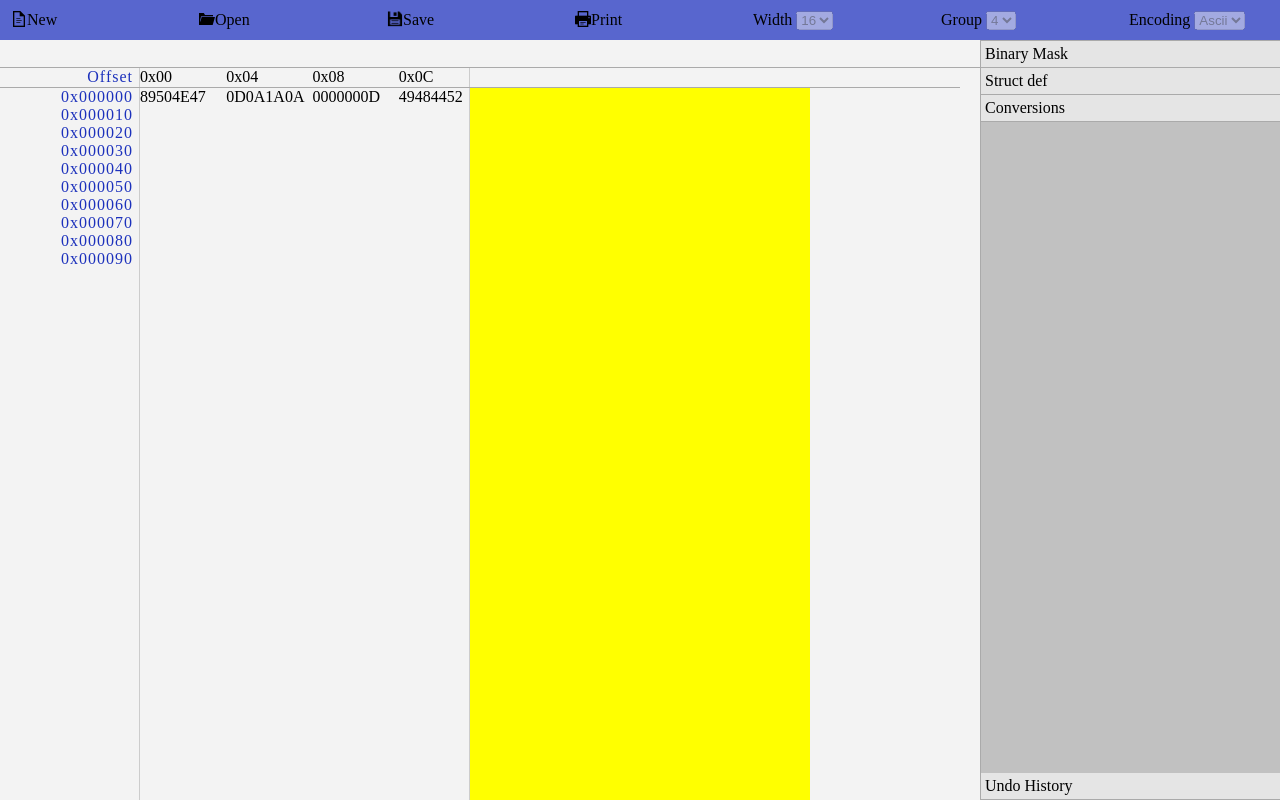
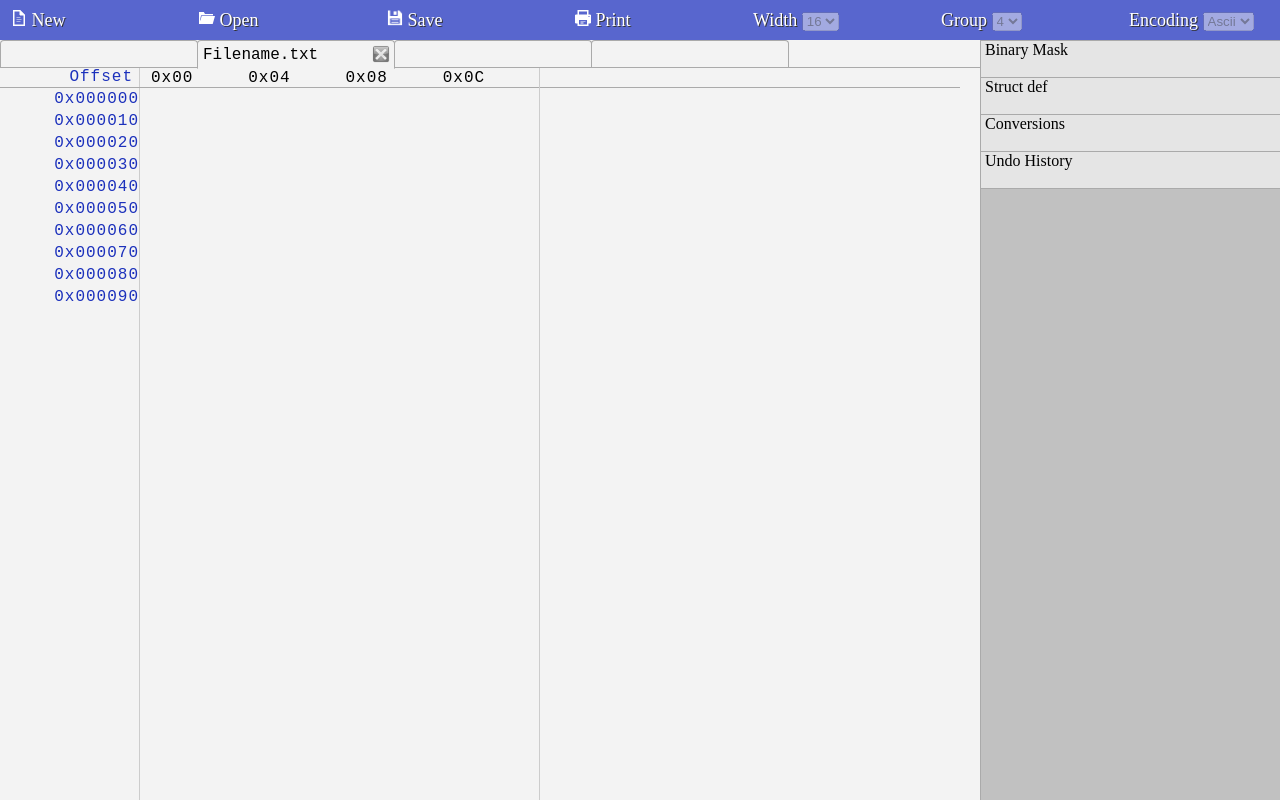
Before and after one commit to seiche/BinaryViewer, a website: page main.html in a window 1280 px wide. Drawn offline with Linux system fonts and the light colour scheme.

Commit message:
more updates

```diff
--- a/css/editor.css
+++ b/css/editor.css
@@ -20,6 +20,9 @@ header{
   height: 40px;
   background: #5866CE;
   width: 100%;
+  color: #fff;
+  font-size: 18px;
+  text-shadow: 1px 1px #333;
 }
 
 header table{
@@ -63,12 +66,61 @@ section article{
   height: 100%;
   width: calc(100% - 300px);
   background: #f3f3f3;
+  font-family: monospace !important;
+  font-size: 16px;
 }
 
 section article div.tabs{
   width: 100%;
   height: 27px;
   border-bottom: 1px solid #aaa;
+  position: relative;
+}
+
+section article div.tabs li:first-child{
+  margin-left: 0;
+}
+
+section article div.tabs li{
+  width: 20%;
+  height: calc(100% - 1px);
+  border: 1px solid #aaa;
+  border-top-left-radius: 4px;
+  border-top-right-radius: 4px;
+  list-style: none;
+  display: block;
+  float: left;
+  border-bottom: none;
+  position: relative;
+  margin-left: -1px;
+}
+
+section article div.tabs li table{
+  width: calc(100% - 4px);
+  height: 100%;
+  margin-left: 4px;
+  table-layout: fixed;
+  border-collapse: collapse;
+}
+
+section article div.tabs li table td:last-child{
+  width: 24px;
+}
+
+section article div.tabs li table td:last-child img{
+  width: 18px;
+  display: block;
+  margin: auto;
+  padding-bottom: 2px;
+  opacity: 0.6;
+  cursor: pointer;
+}
+
+section article div.tabs li.active{
+  height: 100%;
+  background: #f3f3f3;
+  border-bottom: 1px solid #f3f3f3;
+  z-index: 1;
 }
 
 section article div.labels{
@@ -83,6 +135,7 @@ section article div.body{
   height: calc(100% - 48px);
   overflow-y: scroll;
   position: relative;
+  -webkit-transform: translateZ(0);
 }
 
 section article div.labels div.offset,
@@ -105,14 +158,21 @@ section article div.body div.offset li{
 
 section article div.labels div.binary,
 section article div.body div.binary{
-  width:329px;
+  padding-left: 10px;
+  width:389px;
   position: absolute;
   left: 140px;
   border-right: 1px solid #ccc;
   min-height: 100%;
+  letter-spacing: 1px;
 }
 
-@media all and (max-width: 1120px){
+section article div.body div.offset li,
+section article div.body div.binary li{
+  padding: 2px 0;
+}
+
+@media all and (max-width: 1320px){
   section article div.labels div.text,
   section article div.body div.text{
     display: none;
@@ -121,10 +181,10 @@ section article div.body div.binary{
 
 section article div.labels div.text,
 section article div.body div.text{
-  width:340px;
+  width:360px;
   position: absolute;
-  left: 470px;
-  background: yellow;
+  left: 560px;
+  background: #D2E6F7;
   min-height: 100%;
 }
 
@@ -137,10 +197,10 @@ section article ul.line{
   margin: 0;
 }
 
-section article ul.line li.q{
-  width: 25%;
-  list-style: none;
-  display: inline-block;
+section article ul.line table{
+  width: 100%;
+  table-layout: fixed;
+  border-collapse: collapse;
 }
 
 /**************************************************************
@@ -162,16 +222,17 @@ section aside li.label:first-child{
 
 section aside li.label{
   width: 100%;
-  padding: 4px 0;
   list-style: none;
   border-bottom: 1px solid #aaa;
   background: #E5E5E5;
   text-indent: 4px;
   cursor: pointer;
+  height: 36px;
 }
 
 section aside ul.toolkit{
   padding: 0;
   margin: 0;
-  height: calc(100% - 109px);
+  height: calc(100% - 149px);
+  max-height: 0;
 }
--- a/js/main.js
+++ b/js/main.js
@@ -14,22 +14,60 @@ function file_select(){
     var reader = new FileReader();
     reader.readAsArrayBuffer(file);
     var div = document.getElementById("viewer");
+    var offdiv = document.getElementById("offset");
+    div.innerHTML = "";
+    offdiv.innerHTML = "";
     reader.onload = function(){
       var buffer = this.result;
       var arr = new Uint8Array(buffer);
       var byte, ul, li;
       var space = 0;
-      div.innerHTML = "";
+      var line = 0;
+      var array = [];
+      var file = [];
+      var str = "";
+
       for(var i = 0; i < arr.length; i++){
         byte = arr[i].toString(16);
         if(byte.length < 2) byte = "0" + byte;
-        if(space == 0){
-          ul = document.createElement("ul");
-          ul.setAttribute("class", "line");
+        if(space == 4){
+          space = 0;
+          line++;
+          array.push(str);
+          str = "";
         }
-        if(space % 4 == 0){
-          ul.appendChild(li);
+
+        if(line == 4){
+          line = 0;
+          file.push(array);
+          array = [];
         }
+
+        str += byte;
+        space++;
+      }
+
+      for(var i = 0; i < file.length; i++){
+        var ul = document.createElement("ul");
+        ul.setAttribute("class", "line");
+        var tb = document.createElement("table");
+        ul.appendChild(tb);
+        var row = tb.insertRow(-1);
+        var offnum = (i * 16).toString(16);
+        while(offnum.length < 6){
+          offnum = "0" + offnum;
+        }
+        offnum = "0x" + offnum;
+        var line = document.createElement("li");
+        line.textContent = offnum;
+        offdiv.appendChild(line);
+
+        for(var k = 0; k < file[i].length; k++){
+          var cell = row.insertCell(-1);
+          cell.textContent = file[i][k];
+        }
+
+        div.appendChild(ul);
       }
     }
   });
--- a/main.html
+++ b/main.html
@@ -12,17 +12,17 @@
       <table>
         <tr>
           <td>
-            <span><img src="img/document-32.png"/>New</span>
+            <span><img src="img/docs_white.png"/>&nbsp;New</span>
           </td>
           <td>
-            <span id="btn_open"><img src="img/opened_folder-32.png"/>Open</span>
+            <span id="btn_open"><img src="img/folder_white.png"/>&nbsp;Open</span>
             <input id="fileDialog" type="file" />
           </td>
           <td>
-            <span><img src="img/ic_action_save.png"/>Save</span>
+            <span><img src="img/save_white.png"/>&nbsp;Save</span>
           </td>
           <td>
-            <span><img src="img/print-32.png"/>Print</span>
+            <span><img src="img/print_white.png"/>&nbsp;Print</span>
           </td>
           <td>
             Width <select disabled>
@@ -47,6 +47,19 @@
       <!-- Hex Display -->
       <article>
         <div class="tabs">
+          <li></li>
+          <li class="active">
+            <table>
+              <tr>
+                <td>Filename.txt</td>
+                <td>
+                  <img src="img/close.png"/>
+                </td>
+              </tr>
+            </table>
+          </li>
+          <li></li>
+          <li></li>
         </div>
         <div class="labels">
           <div class="offset">
@@ -54,23 +67,27 @@
           </div>
           <div class="binary">
             <ul class="line">
-              <li class="q">
+              <table>
+                <tr>
+                <td>
                 0x00
-              </li>
-              <li class="q">
+                </td>
+                <td>
                 0x04
-              </li>
-              <li class="q">
+                </td>
+                <td>
                 0x08
-              </li>
-              <li class="q">
+                </td>
+                <td>
                 0x0C
-              </li>
+                </td>
+              </tr>
+              </table>
             </ul>
           </div>
         </div>
         <div class="body">
-          <div class="offset">
+          <div class="offset" id="offset">
             <li>0x000000</li>
             <li>0x000010</li>
             <li>0x000020</li>
@@ -83,20 +100,7 @@
             <li>0x000090</li>
           </div>
           <div class="binary" id="viewer">
-            <ul class="line">
-              <li class="q">
-                89504E47
-              </li>
-              <li class="q">
-                0D0A1A0A
-              </li>
-              <li class="q">
-                0000000D
-              </li>
-              <li class="q">
-                49484452
-              </li>
-            </ul>
+
           </div>
           <div class="text">
 
@@ -107,10 +111,13 @@
       <!-- Sidebar -->
       <aside>
         <li class="label">Binary Mask</li>
+          <ul class="toolkit"></ul>
         <li class="label">Struct def</li>
+          <ul class="toolkit"></ul>
         <li class="label">Conversions</li>
           <ul class="toolkit"></ul>
         <li class="label">Undo History</li>
+          <ul class="toolkit"></ul>
       </aside>
     </section>
   </body>
--- a/package.json
+++ b/package.json
@@ -8,7 +8,7 @@
   },
   "window" :{
     "toolbar" : true,
-    "width" : 840,
+    "width" : 864,
     "height" : 500
   },
   "repository": {
```
Also changed, not shown: img/close.png (added), img/docs_white.png (added), img/folder_white.png (added), img/print_white.png (added), img/save_white.png (added), 1 other file.
